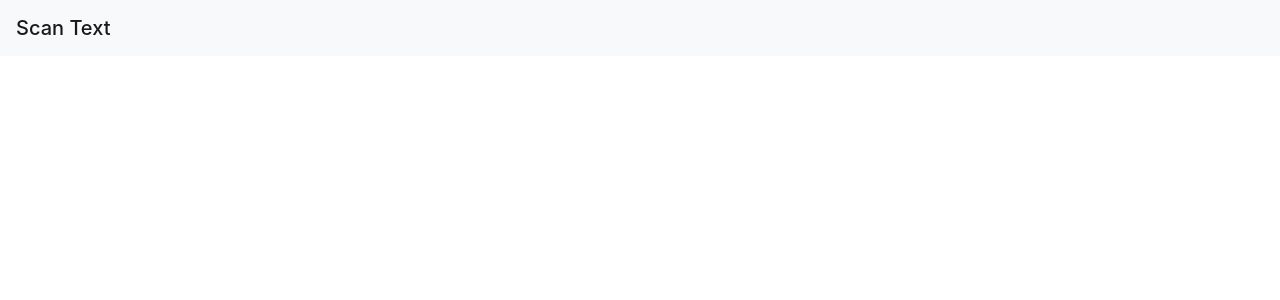
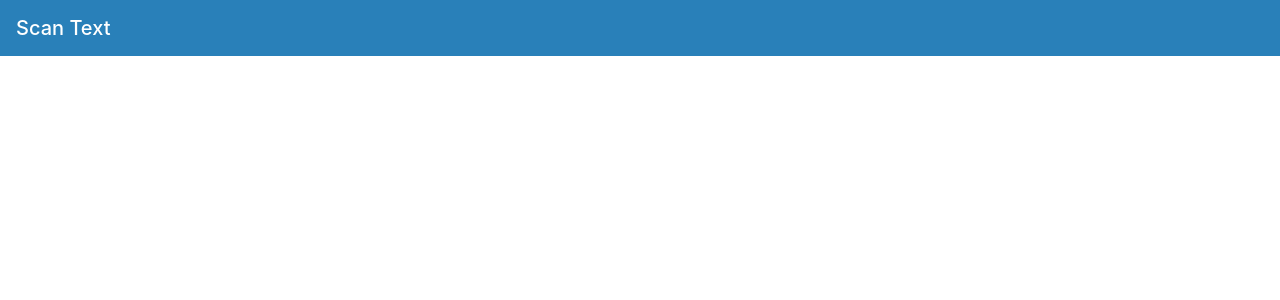
Before and after one commit to brunoliveiraugusto/scantext-web, an Angular app in the folder ScanTextApp/: page / in a window 1280 px wide. Shown: the top 300 px of the page. Built offline with nearby package versions, Linux system fonts and the light colour scheme.

Commit message:
Criada classes css.

```diff
--- a/ScanTextApp/src/styles.css
+++ b/ScanTextApp/src/styles.css
@@ -1 +1,21 @@
 /* You can add global styles to this file, and also import other style files */
+.color-white {
+    color: white !important;
+}
+
+.background-color-blue {
+    background-color: #2980b9 !important;
+}
+
+.margin-bottom-2 {
+    margin-bottom: 2%;
+}
+
+.centralize {
+    margin: 0;
+    position: absolute;
+    top: 45%;
+    left: 50%;
+    -ms-transform: translate(-50%, -50%);
+    transform: translate(-50%, -50%);
+}
```
